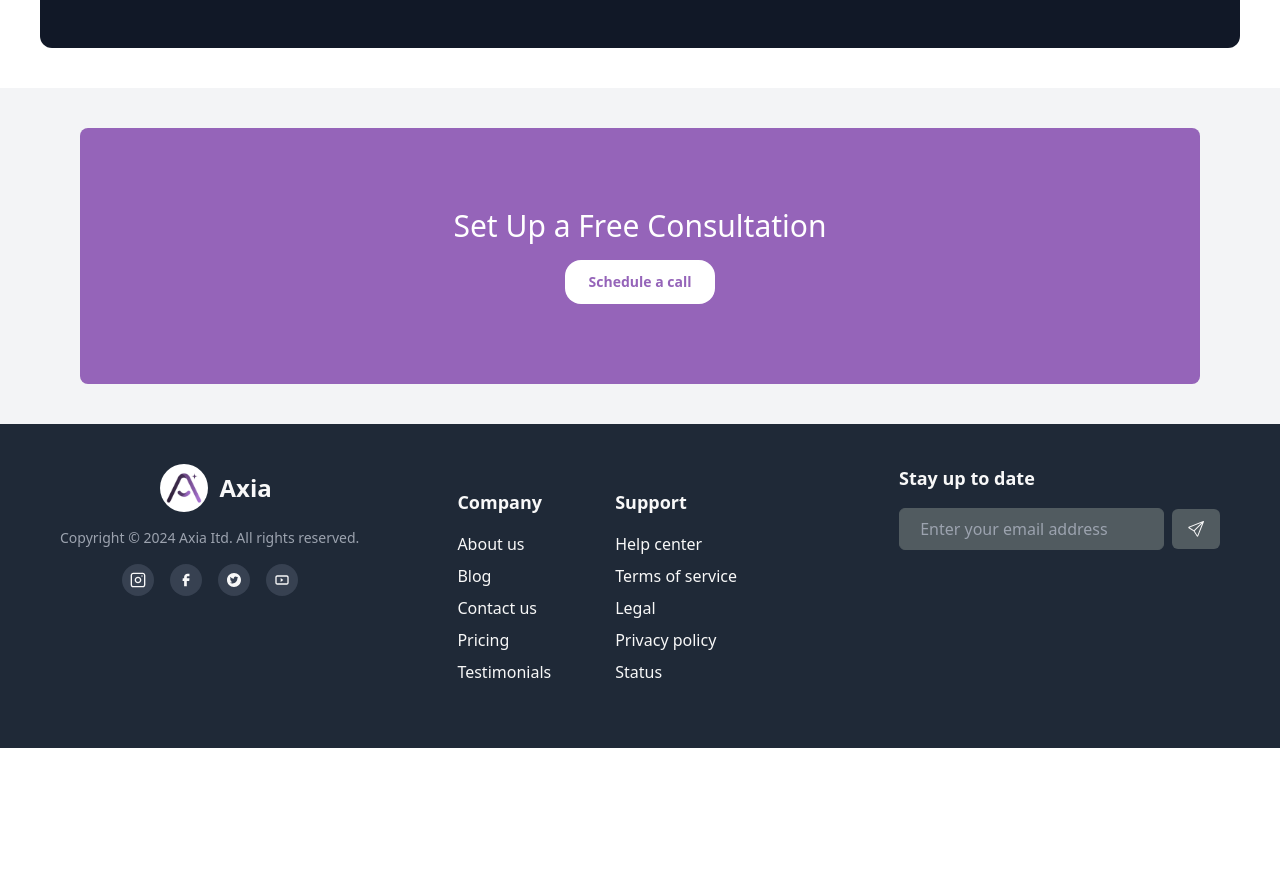
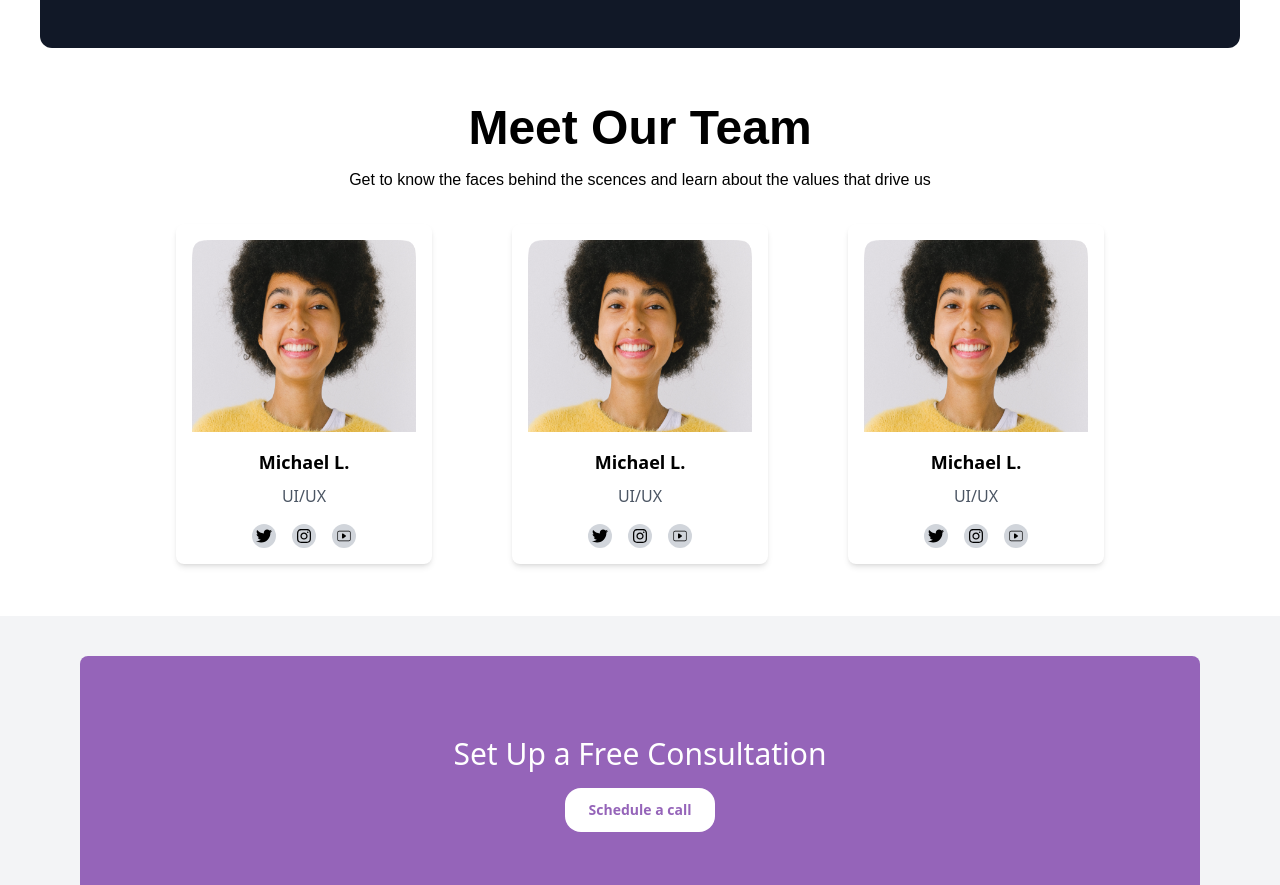
Before and after one commit to axia-ai/axia-ai-website, a React (Vite) app: page /aboutUs in a window 1280 px wide. Shown: the part 2537-3422 px from the top of the page. Before the commit the page ends 3285 px from the top, so only its background shows below. Built offline with nearby package versions, Linux system fonts and the light colour scheme.

Commit message:
teams component is added to about us page.

```diff
--- a/src/Components/Pages/AboutUsPage.jsx
+++ b/src/Components/Pages/AboutUsPage.jsx
@@ -4,6 +4,7 @@ import AboutUsVision from '../AboutUsSection/AboutUsVision'
 import AboutUsStory from '../AboutUsSection/AboutUsStories'
 import AboutUsInfo from '../AboutUsSection/AboutUsInfo'
 import AboutUsValues from '../AboutUsSection/AboutUsValues'
+import Teams from '../Teams/Teams'
 
 function AboutUs() {
   return (
@@ -12,6 +13,7 @@ function AboutUs() {
       <AboutUsStory />
       <AboutUsInfo />
       <AboutUsValues/>
+      <Teams/>
     </Layout>
   )
 }
```
